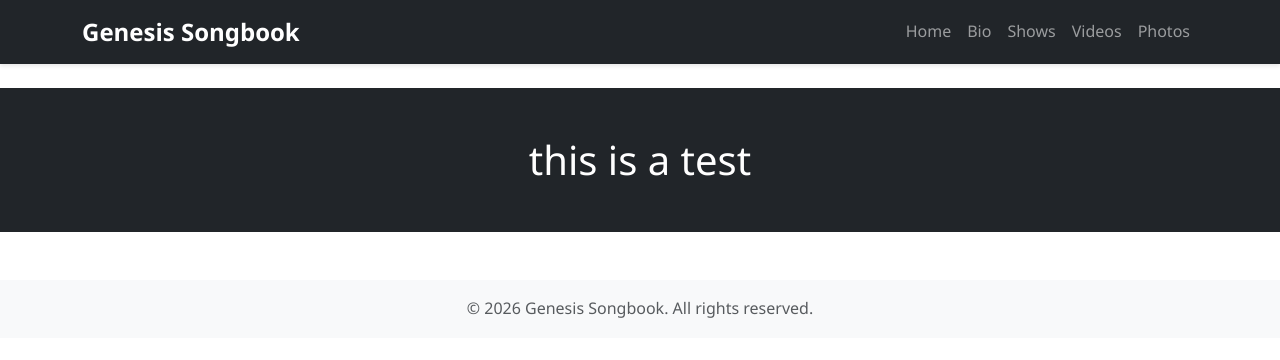
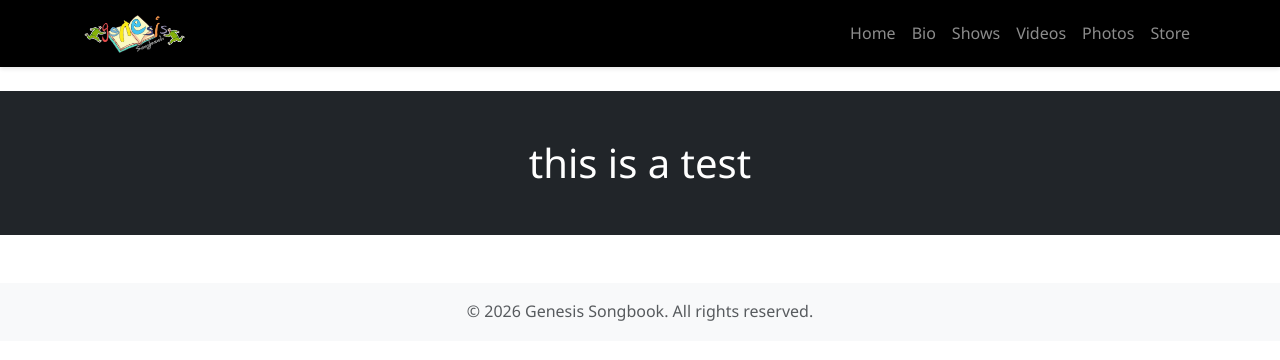
Before and after one commit to toddnedwards/genesis-songbook, a Django app: page / in a window 1280 px wide. Shown: the top 360 px of the page. Run offline with Django 5.2, Linux system fonts and the light colour scheme.

Commit message:
base template and static/ media roots set

```diff
--- a/genesis_songbook/genesis_songbook/settings.py
+++ b/genesis_songbook/genesis_songbook/settings.py
@@ -61,6 +61,7 @@ TEMPLATES = [
             "context_processors": [
                 "django.template.context_processors.debug",
                 "django.template.context_processors.request",
+                "django.template.context_processors.media",
                 "django.contrib.auth.context_processors.auth",
                 "django.contrib.messages.context_processors.messages",
             ],
@@ -120,6 +121,10 @@ STATIC_URL = "static/"
 STATICFILES_DIRS = [BASE_DIR / "static"]
 STATIC_ROOT = BASE_DIR / "staticfiles"
 
+# Media files (user uploads)
+MEDIA_URL = '/media/'
+MEDIA_ROOT = BASE_DIR / "media"
+
 # Default primary key field type
 # https://docs.djangoproject.com/en/6.0/ref/settings/#default-auto-field
 
--- a/genesis_songbook/genesis_songbook/urls.py
+++ b/genesis_songbook/genesis_songbook/urls.py
@@ -17,8 +17,15 @@ Including another URLconf
 
 from django.contrib import admin
 from django.urls import path, include
+from django.conf import settings
+from django.conf.urls.static import static
 
 urlpatterns = [
     path("admin/", admin.site.urls),
     path("", include("home.urls")),
 ]
+
+# Serve media files in development
+if settings.DEBUG:
+    urlpatterns += static(settings.MEDIA_URL, document_root=settings.MEDIA_ROOT)
+    urlpatterns += static(settings.STATIC_URL, document_root=settings.STATIC_ROOT)
--- a/genesis_songbook/templates/base.html
+++ b/genesis_songbook/templates/base.html
@@ -19,9 +19,11 @@
     {% block extra_css %}{% endblock %}
 </head>
 <body>
-    <nav class="navbar navbar-expand-lg navbar-dark bg-dark">
+    <nav class="navbar navbar-expand-lg navbar-dark bg-black">
         <div class="container">
-            <a class="navbar-brand" href="{% url 'home:index' %}">Genesis Songbook</a>
+            <a class="navbar-brand" href="{% url 'home:index' %}">
+                <img src="{{ MEDIA_URL }}logo.webp" alt="Genesis Songbook Logo" height="40">
+            </a>
             <button class="navbar-toggler" type="button" data-bs-toggle="collapse" data-bs-target="#navbarNav">
                 <span class="navbar-toggler-icon"></span>
             </button>
@@ -41,6 +43,9 @@
                     </li>
                     <li class="nav-item">
                         <a class="nav-link" href="{% url 'home:photos' %}">Photos</a>
+                    </li>
+                    <li class="nav-item">
+                        <a class="nav-link" href="#">Store</a>
                     </li>
                 </ul>
             </div>
```
Also changed, not shown: genesis_songbook/media/logo.webp (added).
